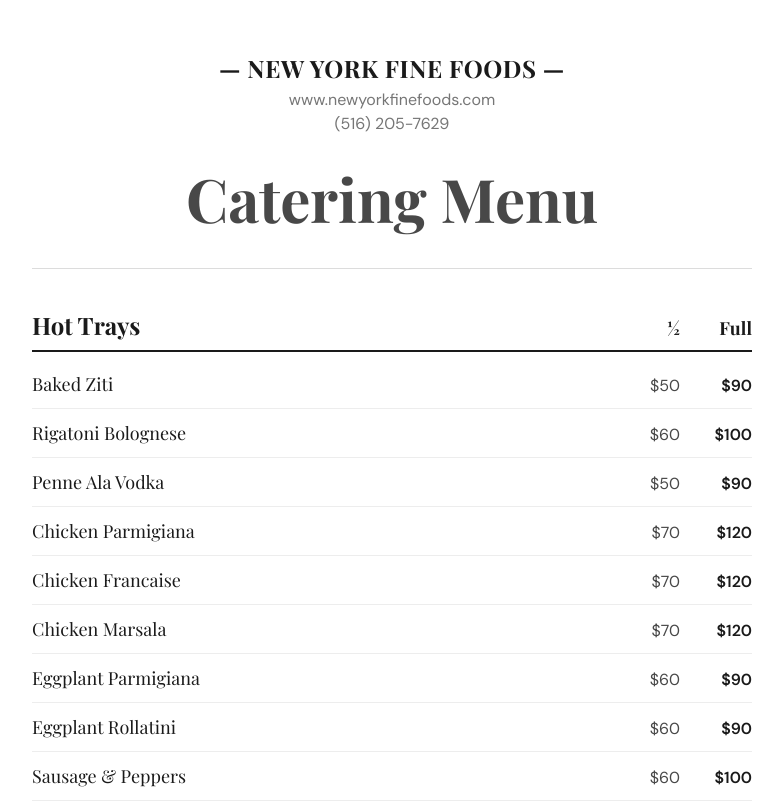
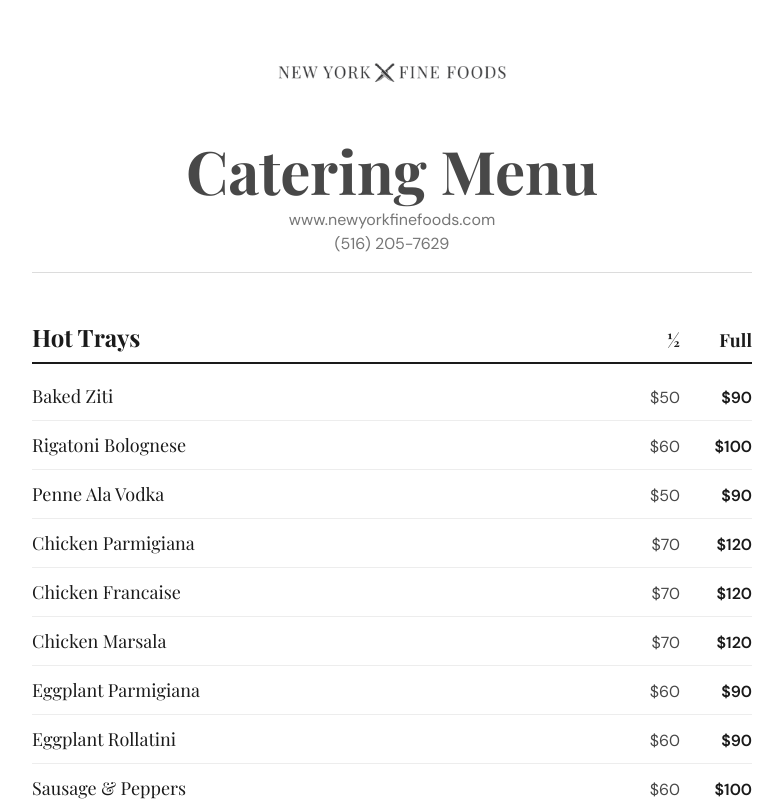
Before and after one commit to hamadgul/newyorkfinefoods, a Next.js app: page /catering in a window 1280 px wide. Shown: the part 1737-2546 px from the top of the page, without its empty margins (248-1031 px from the left). Built offline with nearby package versions, Linux system fonts and the light colour scheme; no server answers; a web font is replaced by a local one.

Commit message:
refactor(menus): unify catering and pizza menu layouts with logo header and consistent styling

```diff
--- a/src/app/catering/page.tsx
+++ b/src/app/catering/page.tsx
@@ -194,21 +194,26 @@
       </section>
 
       {/* ── CATERING MENU ── */}
-      <section id="menu" className="bg-white py-20">
+      <section id="menu" className="bg-white py-10">
         <div className="mx-auto max-w-3xl px-6">
 
           {/* Header block */}
-          <div className="border-b border-charcoal/15 pb-10 text-center">
-            <p className="font-heading text-2xl font-bold tracking-wide text-charcoal">
-              — NEW YORK FINE FOODS —
-            </p>
-            <p className="mt-1 text-charcoal/60">www.newyorkfinefoods.com</p>
-            <a href={`tel:${CONTACT_PHONE}`} className="text-charcoal/60 hover:text-gold transition-colors">
+          <div className="pb-2 text-center">
+            <Image
+              src="/OGImage.png"
+              alt="New York Fine Foods"
+              width={600}
+              height={150}
+              className="mx-auto w-auto max-h-[120px] opacity-80"
+            />
+            <h2 className="mt-2 font-heading text-5xl font-bold text-charcoal/80 md:text-6xl">
+              Catering Menu
+            </h2>
+            <p className="mt-2 text-charcoal/60">www.newyorkfinefoods.com</p>
+            <a href={`tel:${CONTACT_PHONE}`} className="block text-charcoal/60 transition-colors hover:text-gold">
               {CONTACT_PHONE}
             </a>
-            <h2 className="mt-8 font-heading text-5xl font-bold text-charcoal/80 md:text-6xl">
-              Catering Menu
-            </h2>
+            <div className="mt-4 h-px w-full bg-charcoal/15" />
           </div>
 
           {/* Hot Trays */}
--- a/src/app/pizza-trucks/page.tsx
+++ b/src/app/pizza-trucks/page.tsx
@@ -1,7 +1,6 @@
 import type { Metadata } from "next";
 import Image from "next/image";
 import Link from "next/link";
-import { MenuSection } from "@/components/sections/menu-section";
 import { PizzaBookingForm } from "@/components/forms/pizza-booking-form";
 import { TruckCarousel } from "@/components/sections/truck-carousel";
 import { pizzaMenu } from "@/data/menus";
@@ -249,15 +248,56 @@
         </div>
       </section>
 
-      {/* Pizza Menu */}
-      <div id="menu">
-        <MenuSection
-          title="Our Pizza Menu"
-          subtitle="Neapolitan-style, hand-stretched dough, premium ingredients, fired in our state of the art custom oven. Available in 14″ and 10″ (personal) sizes. Custom requests welcome."
-          items={pizzaMenu}
-          dark
-        />
-      </div>
+      {/* ── PIZZA MENU ── */}
+      <section id="menu" className="bg-white py-10">
+        <div className="mx-auto max-w-3xl px-6">
+
+          {/* Header block */}
+          <div className="pb-2 text-center">
+            <Image
+              src="/OGImage.png"
+              alt="New York Fine Foods"
+              width={600}
+              height={150}
+              className="mx-auto w-auto max-h-[120px] opacity-80"
+            />
+            <h2 className="mt-2 font-heading text-5xl font-bold text-charcoal/80 md:text-6xl">
+              Our Pizza Menu
+            </h2>
+            <p className="mt-2 text-charcoal/60">
+              Neapolitan-style, hand-stretched dough, premium ingredients, fired in our custom oven.
+              Available in 14&quot; and 10&quot; (personal) sizes. Custom requests welcome.
+            </p>
+            <div className="mt-4 h-px w-full bg-charcoal/15" />
+          </div>
+
+          {/* Pizza items */}
+          <div className="mt-2 divide-y divide-charcoal/8">
+            {pizzaMenu.map((item) => (
+              <div key={item.name} className="flex items-baseline justify-between gap-6 py-4">
+                <div>
+                  <span className="font-heading text-lg text-charcoal">{item.name}</span>
+                  {item.vegetarian && (
+                    <span className="ml-2 rounded-full border border-green-600/40 px-2 py-0.5 text-xs font-medium text-green-700">
+                      V
+                    </span>
+                  )}
+                  <p className="mt-0.5 text-sm text-charcoal/55">{item.description}</p>
+                </div>
+              </div>
+            ))}
+          </div>
+
+          {/* Footer notice */}
+          <div className="mt-10 space-y-3 pt-4 text-center">
+            <p className="font-semibold text-charcoal">
+              Custom Requests Welcome
+            </p>
+            <p className="text-sm italic text-charcoal/50">Prices are subject to change</p>
+          </div>
+
+        </div>
+      </section>
 
       {/* ── HOW IT WORKS ── */}
       <section className="bg-charcoal py-24">
```
